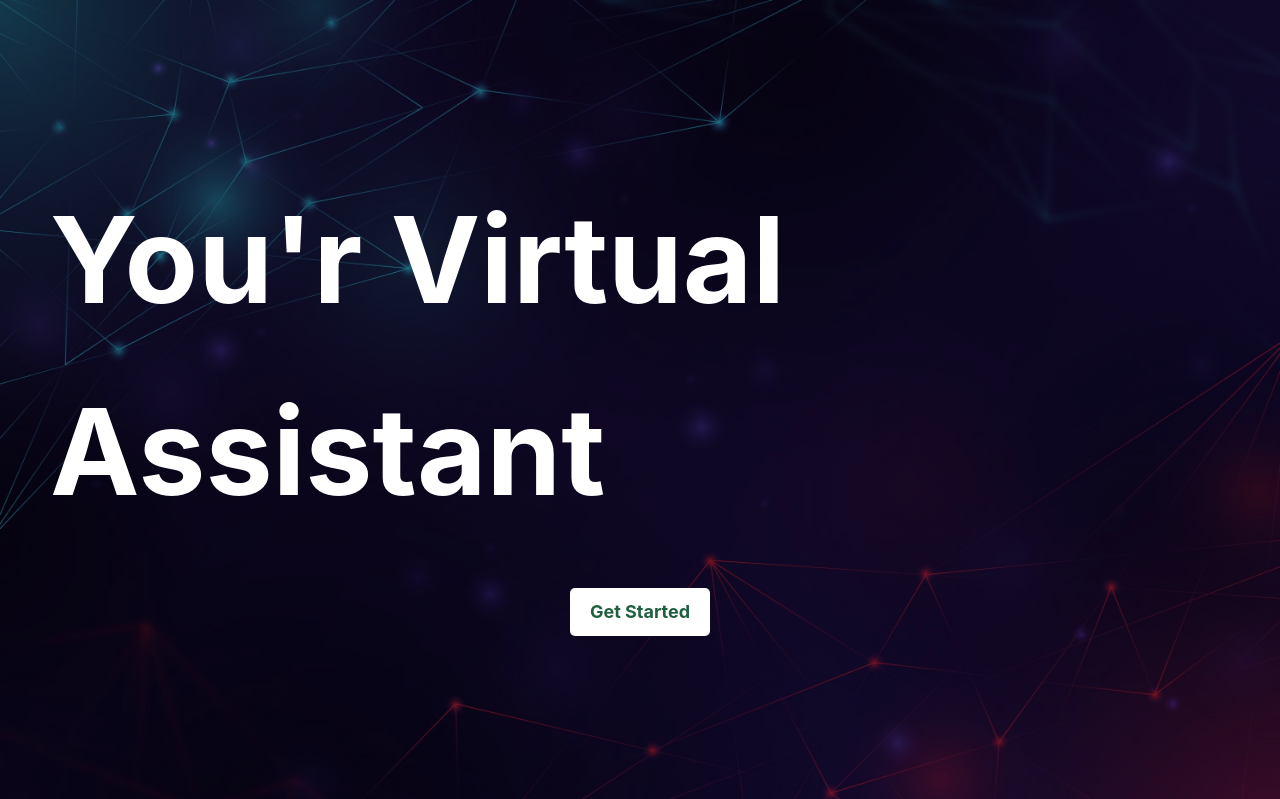
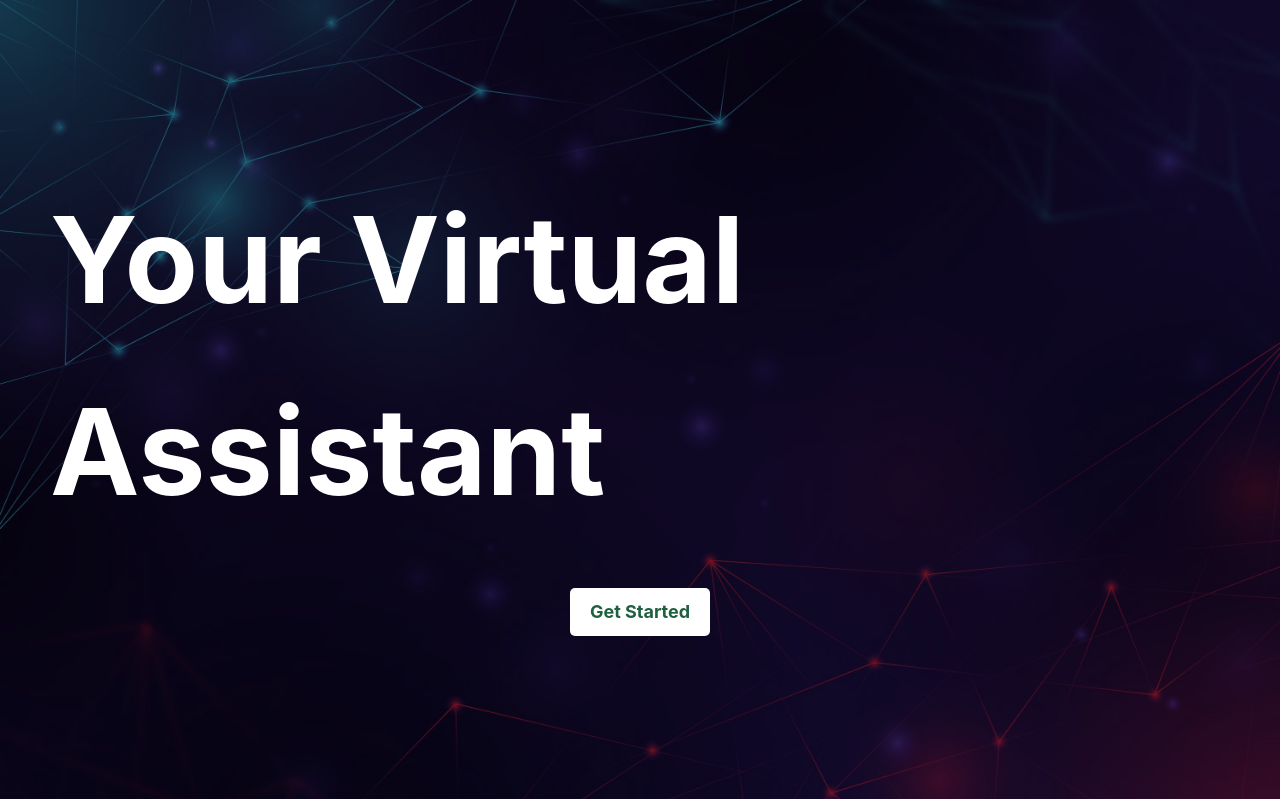
Before and after one commit to gokulmeyghanam/virtualassistant, a Django app: page / in a window 1280 px wide. Shown: the top 799 px of the page. Run offline with Django 4.2, Linux system fonts and the light colour scheme; some libraries are stand-ins or nearby versions.

Commit message:
first commit

```diff
--- a/HomePage/templates/getStarted.html
+++ b/HomePage/templates/getStarted.html
@@ -5,7 +5,7 @@
   <meta charset="UTF-8">
   <meta name="viewport" content="width=device-width, initial-scale=1, shrink-to-fit=no">
   <title>ChatBot</title>
-  <link rel="icon" href="{% static 'media/WebEmpathEase.ico' %}">
+  <link rel="icon" href="{% static 'media/vir.png' %}">
   <link rel="stylesheet" href="https://cdnjs.cloudflare.com/ajax/libs/normalize/5.0.0/normalize.min.css">
   <link rel="stylesheet" href="{% static 'Styles/stylesIndex.css' %}">
   <link rel='stylesheet' href='https://cdn.jsdelivr.net/npm/swiper@8/swiper-bundle.min.css'>
@@ -25,7 +25,7 @@
     <section id="vision"
       style="background-image:url({% static 'media/5096154.jpg' %});background-repeat: no-repeat;object-fit: cover;background-size: cover;">
       <div class="vision-content">
-        <h1>You'r Virtual Assistant</h1>
+        <h1>Your Virtual Assistant</h1>
         <div class="get-started-button">
           <div class="button-container">
             <a href="/login">Get Started</a>
```
Also changed, not shown: db.sqlite3.
